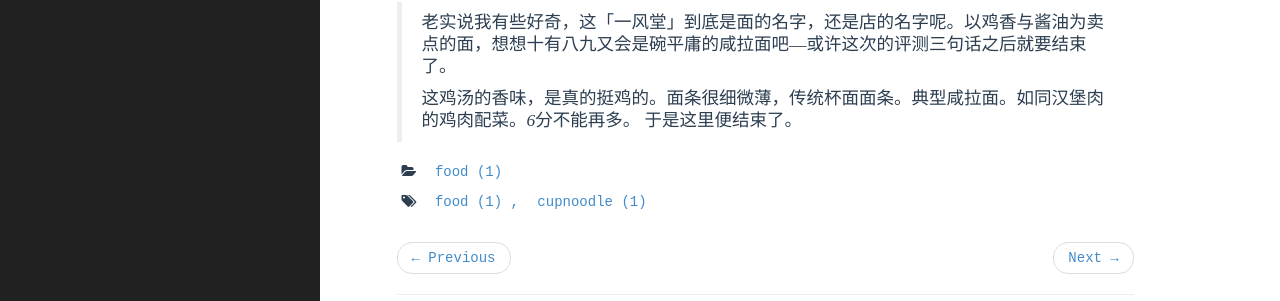
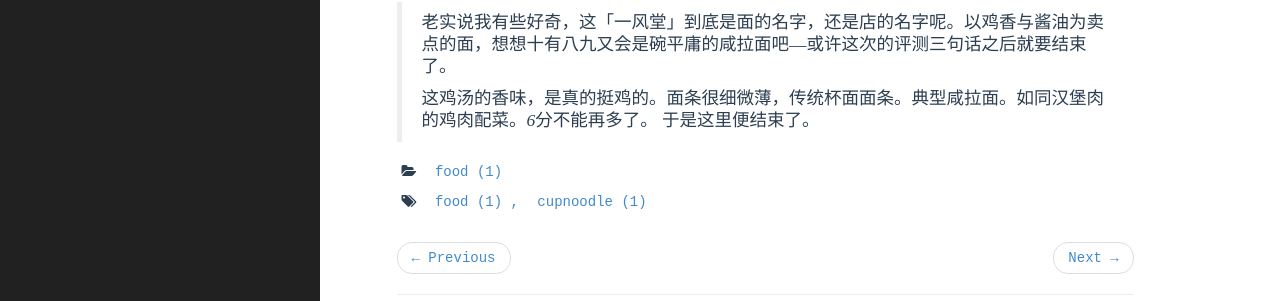
Before and after one commit to Myyura/myyura.github.io, a Jekyll site: the page built from _posts/food/2018-11-11-cupnoodle-japan-1.md, in a window 1280 px wide and 900 px high, scrolled down 6224 px. Shown: the part 497-798 px from the top of the window. Built offline with Jekyll 4.4.1, drawn with Linux system fonts in a browser that asks for light colours; a script that is not in the unit is left out; comment, search, counter and statistics services are not loaded.

Commit message:
Update 麺翁百福亭一风堂

```diff
--- a/_posts/food/2018-11-11-cupnoodle-japan-1.md
+++ b/_posts/food/2018-11-11-cupnoodle-japan-1.md
@@ -149,5 +149,5 @@ tags: [food, cupnoodle]
 
 > 老实说我有些好奇，这「一风堂」到底是面的名字，还是店的名字呢。以鸡香与酱油为卖点的面，想想十有八九又会是碗平庸的咸拉面吧---或许这次的评测三句话之后就要结束了。
 >
-> 这鸡汤的香味，是真的挺鸡的。面条很细微薄，传统杯面面条。典型咸拉面。如同汉堡肉的鸡肉配菜。*6*分不能再多。
+> 这鸡汤的香味，是真的挺鸡的。面条很细微薄，传统杯面面条。典型咸拉面。如同汉堡肉的鸡肉配菜。*6*分不能再多了。
 > 于是这里便结束了。
```
